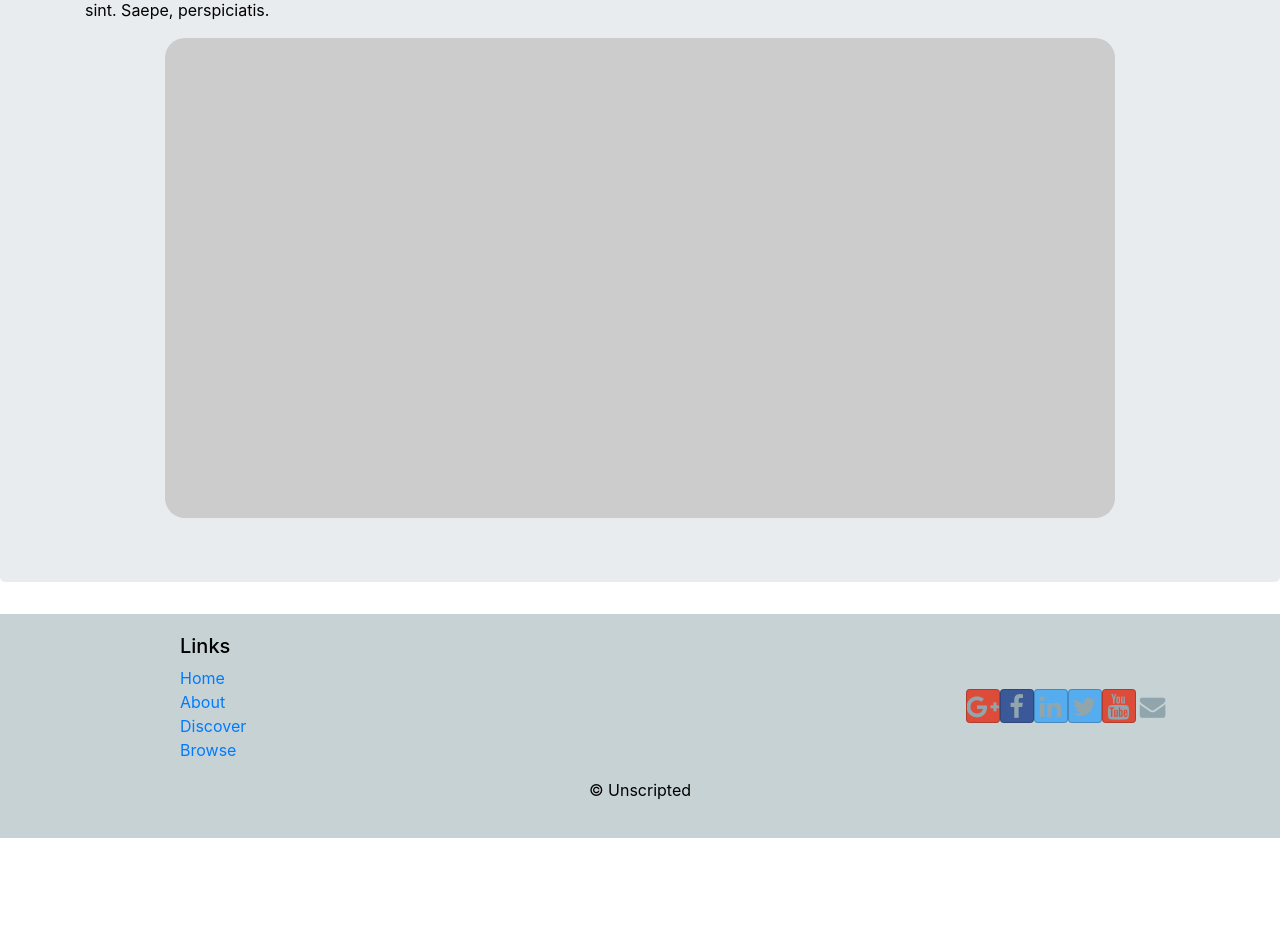
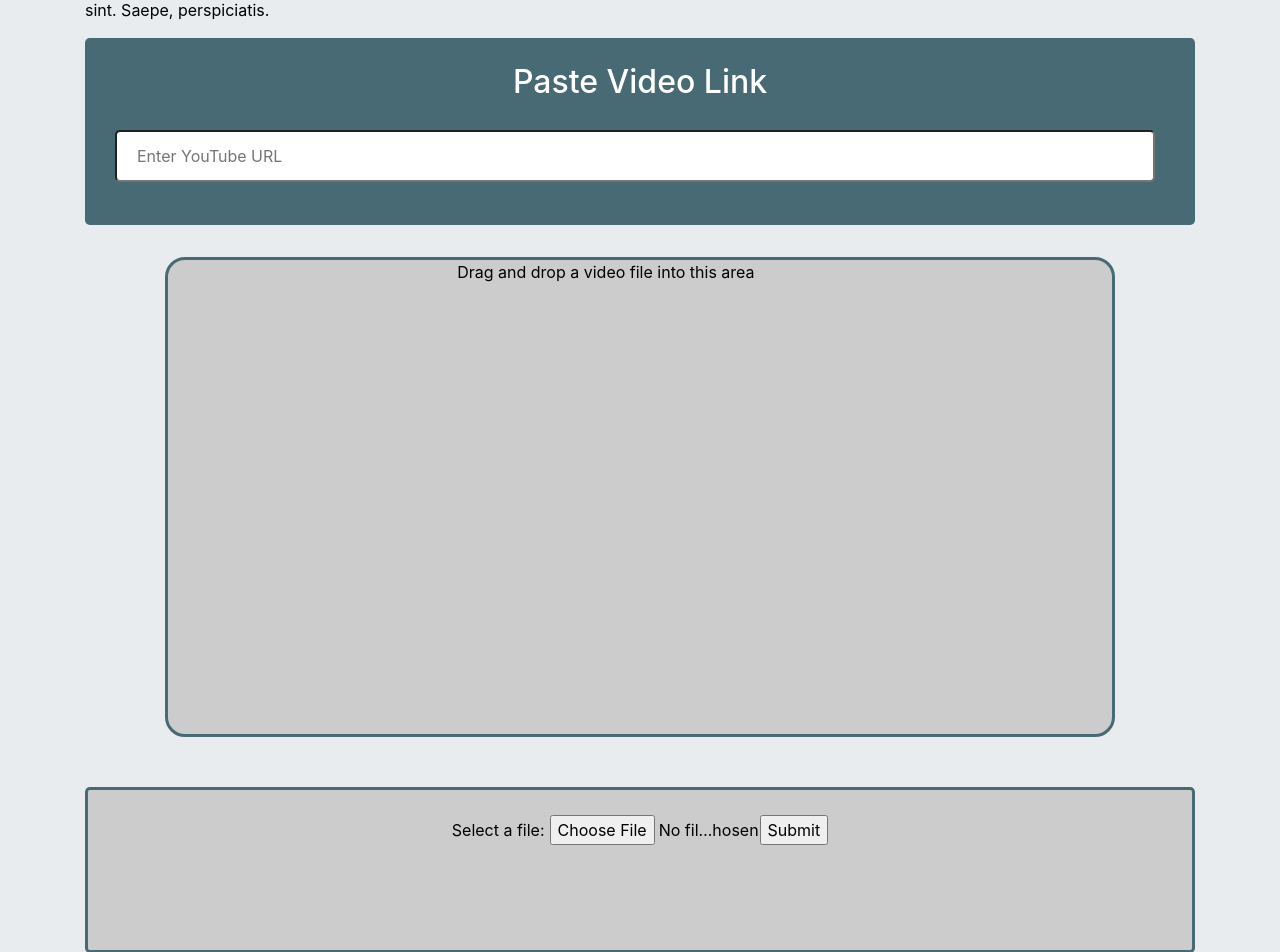
Before and after one commit to Unscripted2020/Unscripted, a React (Create React App) app in the folder client/: page /about in a window 1280 px wide. Shown: the part 220-1172 px from the top of the page. Before the commit the page ends 1058 px from the top, so only its background shows below. Built offline with nearby package versions, Linux system fonts and the light colour scheme.

Commit message:
Added form to submit youtube link and select file from computer

```diff
--- a/client/src/components/Creator.js
+++ b/client/src/components/Creator.js
@@ -18,7 +18,7 @@ import Footer from './Footer';
 import SignIn from './SignIn';
 import SignUp from './SignUp';
 //helper functions
-import { activateNavBar, initalize} from '../helperFunctions.js';
+import { activateNavBar, initalize,} from '../helperFunctions.js';
 
 class Creator extends React.Component{
 
@@ -42,14 +42,32 @@ class Creator extends React.Component{
                       <p>Lorem ipsum dolor sit amet consectetur adipisicing elit. Ex vero consectetur saepe perspiciatis? Provident, doloremque optio dolore voluptatum recusandae dolorum animi quae explicabo, pariatur soluta aut eveniet suscipit sit! Voluptas facilis rem rerum neque repudiandae, impedit animi sint. Saepe, perspiciatis.</p>
                   </div>
               </div>
+              <div class = "jumbotron">
+                <div class = "row row-header">
+                  <div class = "col-12">
+                    <div class = "video-link-label-wrapper">
+                      <h2 class = "video-link-label">Paste Video Link</h2><br></br>
+                    </div>
+                    <input class="form-check-input creator-link" type="text" placeholder = "Enter YouTube URL"/>
+                  </div>
+                </div>
+              </div>
               <div class = "row row-header">
                 <div id = "creator-workspace" class = "col-10 offset-1">
-
+                  <div class = "paste-text">
+                    <p>Drag and drop a video file into this area</p>
+                  </div>
                 </div>
+              </div>
+              <div id = "submitFile" class = "submitFile jumbotron">
+                <form>
+                  <label id = "selectFile" for="myfile">Select a file:</label>
+                  <input type="file" id="myfile" name="myfile"></input>
+                  <input type="submit" value="Submit"></input>
+                </form>
               </div>
           </div>
       </header>
-
       <Footer/>
       </div>
     )
--- a/client/src/helperFunctions.js
+++ b/client/src/helperFunctions.js
@@ -1,4 +1,5 @@
 import $ from 'jquery';
+
 export function initalize(){
     /*document.getElementById("#loginButton").addEventListener("click", function() {
         document.getElementById("#loginModal").addClass("show");
--- a/client/src/index.css
+++ b/client/src/index.css
@@ -134,6 +134,14 @@ body {
   background-color: #CCCCCC;
   height: 60vh;
   border-radius: 20px;
+  border: 3px solid #476a75;
+}
+
+.paste-text {
+  display: block;
+  margin-left: auto;
+  margin-right: auto;
+  width: 40%;
 }
 
 #wrong-signin-credentials {
@@ -176,3 +184,41 @@ body {
   border-radius: 6px;
   margin-bottom: 10px;
 }
+
+.creator-link {
+  border-radius: 5px;
+  width: 100%;
+  padding: 12px 20px;
+  margin: 8px 0;
+  box-sizing: border-box;
+  margin: 0;
+}
+
+.jumbotron .container .jumbotron {
+  background-color: #476a75;
+  padding: 25px 50px 100px 50px;
+}
+
+.video-link-label {
+  color: white;
+  margin: 0;
+}
+
+.video-link-label-wrapper {
+  text-align: center;
+}
+
+#selectFile {
+  margin-right: 5px;
+}
+
+.jumbotron .container #submitFile {
+  margin-top: 50px;
+  background-color: #CCCCCC;
+  border: 3px solid #476a75;
+  text-align: center;
+}
+
+#myfile {
+  width: 210px;
+}
```
Also changed, not shown: client/src/App.css (line endings or trailing spaces), 1 other file (tests, documents, lock files or other folders).
